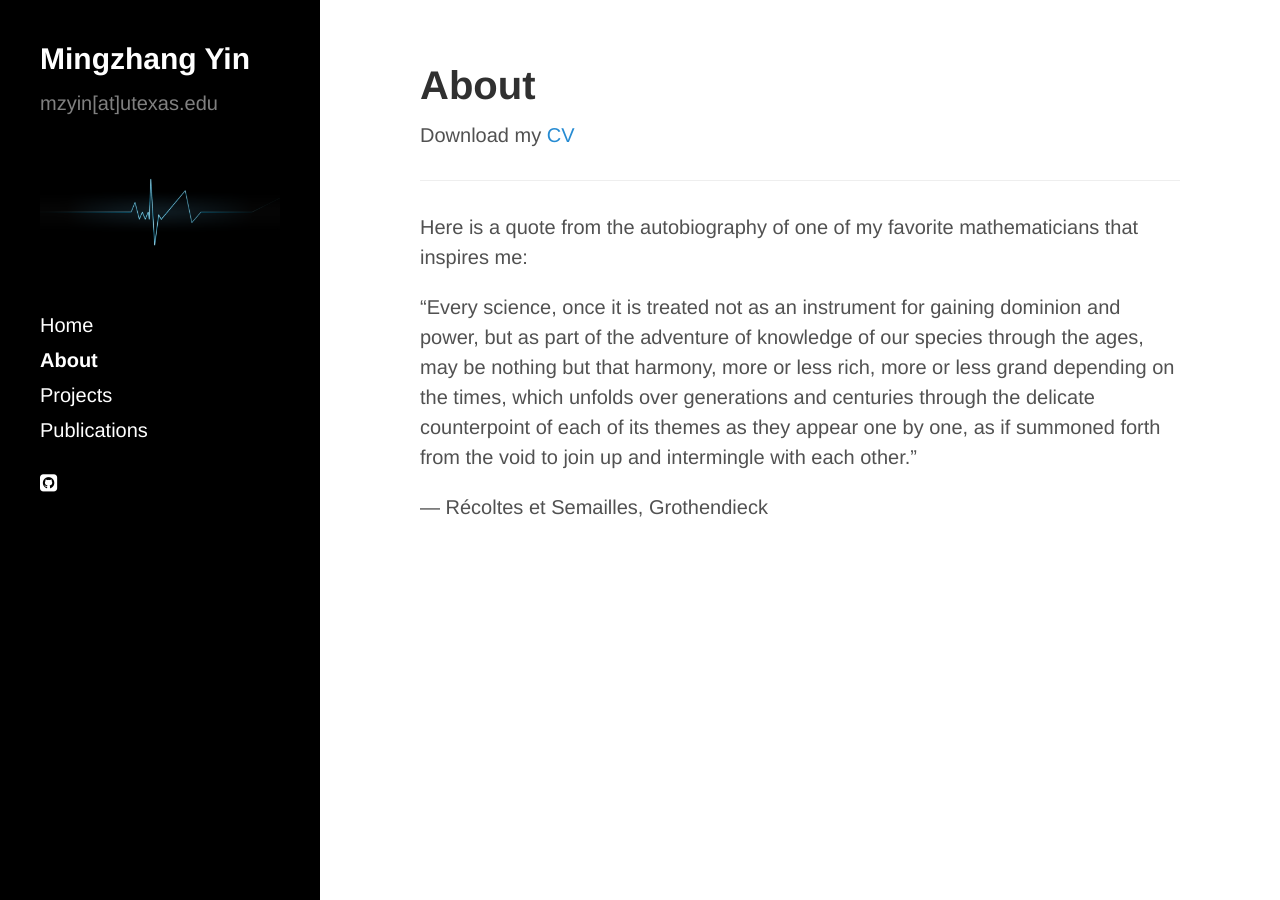
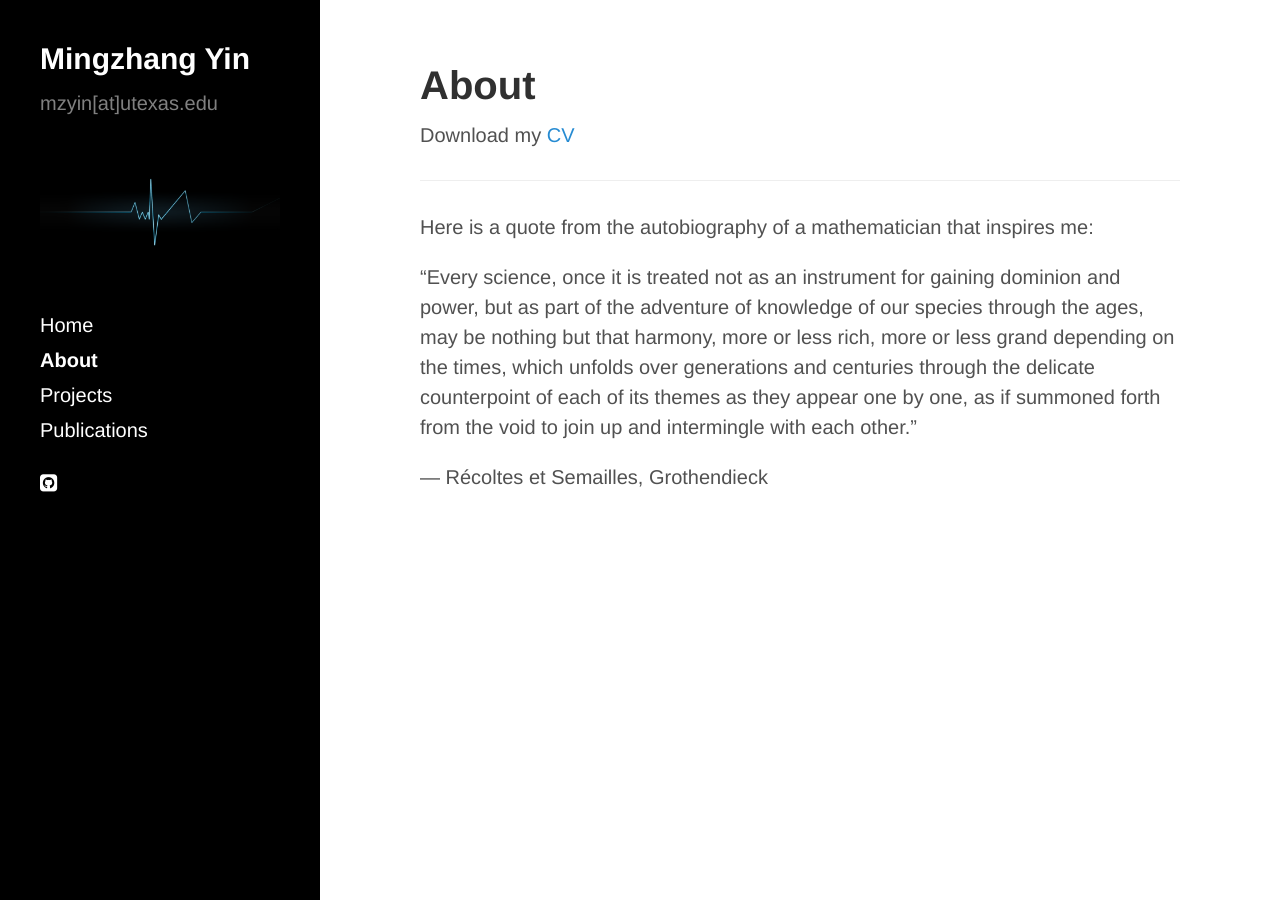
Before and after one commit to mingzhang-yin/mingzhang-yin.github.io, a Jekyll site: the page built from about.md, in a window 1280 px wide. Built offline with Jekyll 4.4.1, drawn with Linux system fonts in a browser that asks for light colours; nearby versions of some CDN libraries.

Commit message:
Update about.md

```diff
--- a/about.md
+++ b/about.md
@@ -9,7 +9,7 @@ ___
 
 [comment]: # *Status*
 
-Here is a quote from the autobiography of one of my favorite mathematicians that inspires me:
+Here is a quote from the autobiography of a mathematician that inspires me:
 
 "Every science, once it is treated not as an instrument for gaining dominion and power, but as part of the adventure of knowledge of our species through the ages, may be nothing but that harmony, more or less rich, more or less grand depending on the times, which unfolds over generations and centuries through the delicate counterpoint of each of its themes as they appear one by one, as if summoned forth from the void to join up and intermingle with each other."
 
```
